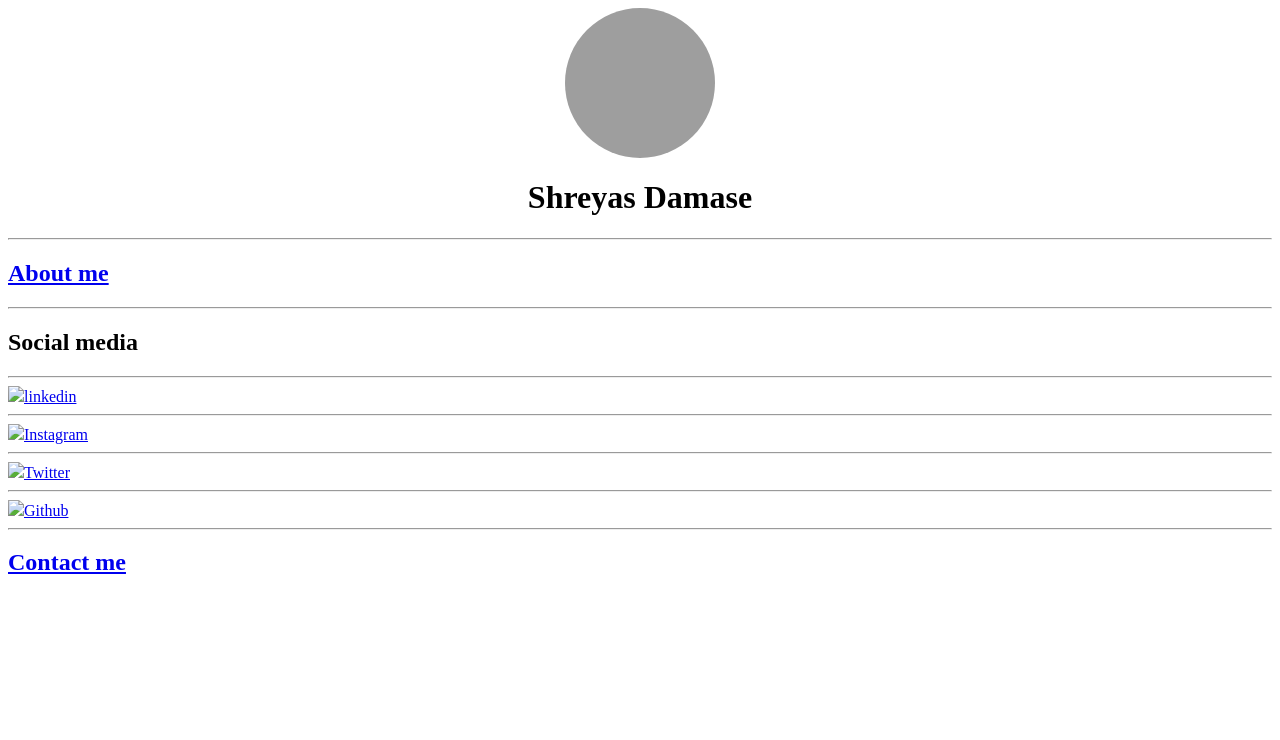
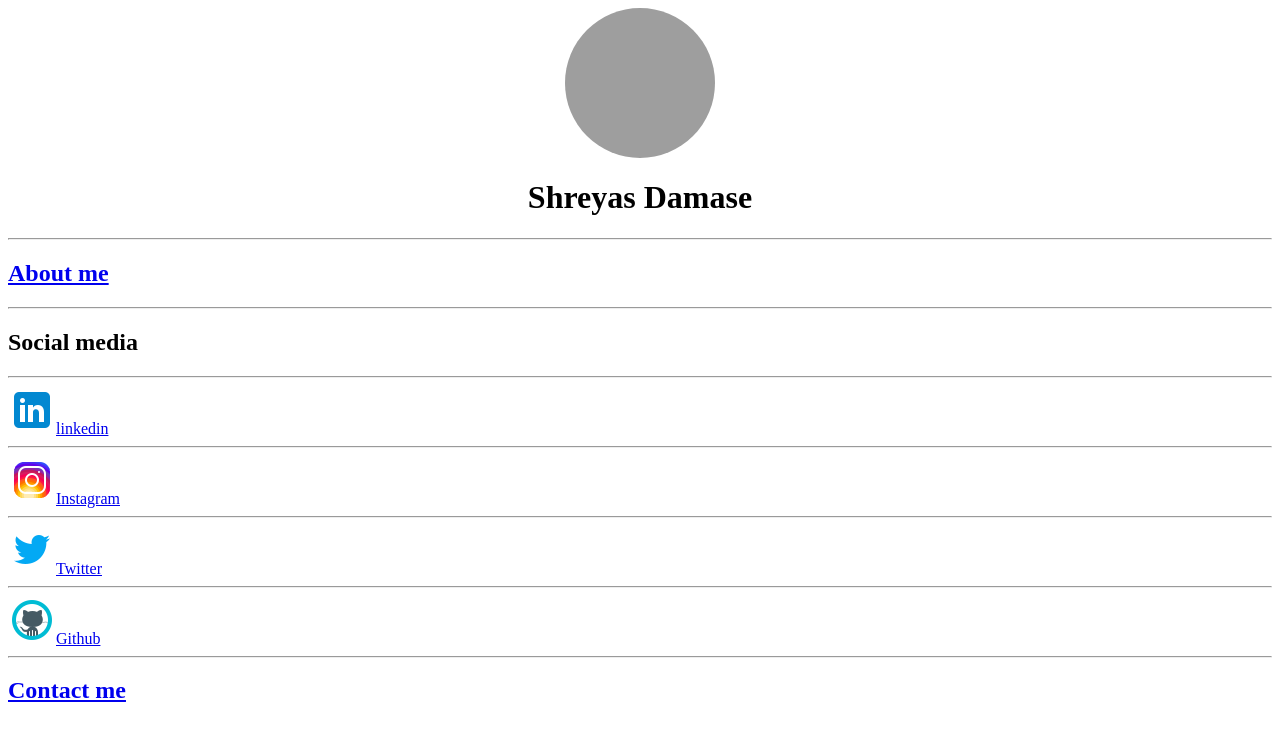
Before and after one commit to ShreyasDamase/html.portfolio, a plain HTML site: page index.html in a window 1280 px wide. Drawn offline with Linux system fonts and the light colour scheme; the site is published under a folder, as on GitHub Pages, so addresses that start at the root find nothing.

Commit message:
index.html

```diff
--- a/index.html
+++ b/index.html
@@ -30,25 +30,25 @@
     </div>
     <h1>Shreyas Damase</h1>
     <hr />
-    <a href="/public/About_me.html"><h2>About me</h2></a>
+    <a href="./public/About_me.html"><h2>About me</h2></a>
     <hr />
     <h2>Social media</h2>
     <hr />
 
     <a href="https://www.linkedin.com/in/shreyas-damse-80397115a"
-      ><img src="/image/linkedin.png" />linkedin</a
+      ><img src="./image/linkedin.png" />linkedin</a
     >
     <hr />
     <a href="https://www.instagram.com/shreyas_damse/?hl=en"
-      ><img src="/image/instagram.png" />Instagram</a
+      ><img src="./image/instagram.png" />Instagram</a
     >
     <hr />
     <a href="https://twitter.com/shreyasdamase?t=zMM3GGMIq-UjIFzMsuWp3w&s=09"
-      ><img src="/image/twitter.png" />Twitter</a
+      ><img src="./image/twitter.png" />Twitter</a
     >
     <hr />
     <a href="https://github.com/ShreyasDamase"
-      ><img src="/image/github.png" />Github</a
+      ><img src="./image/github.png" />Github</a
     >
     <hr />
     <a href="./public/contact_me.html"><h2>Contact me</h2> </a>
```
